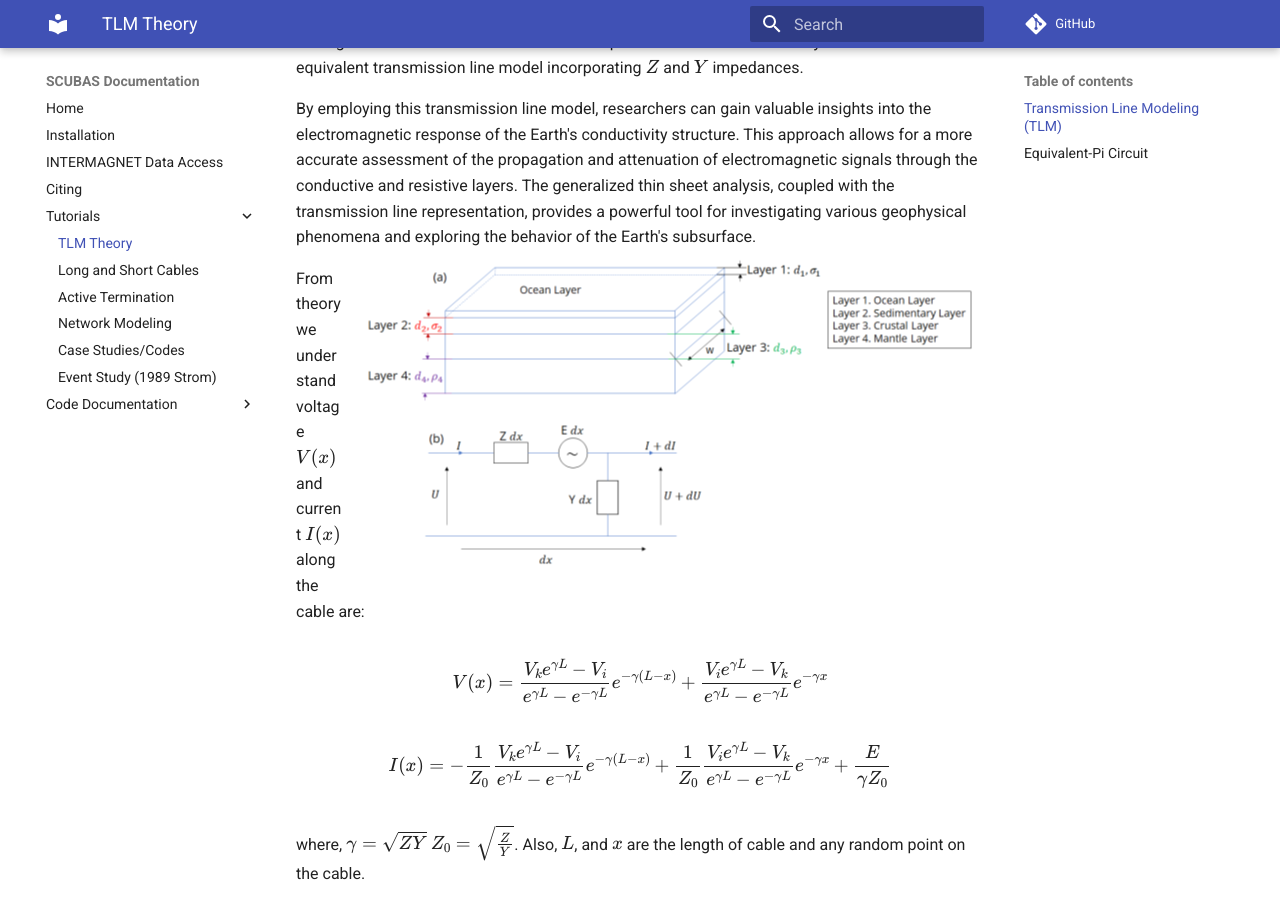
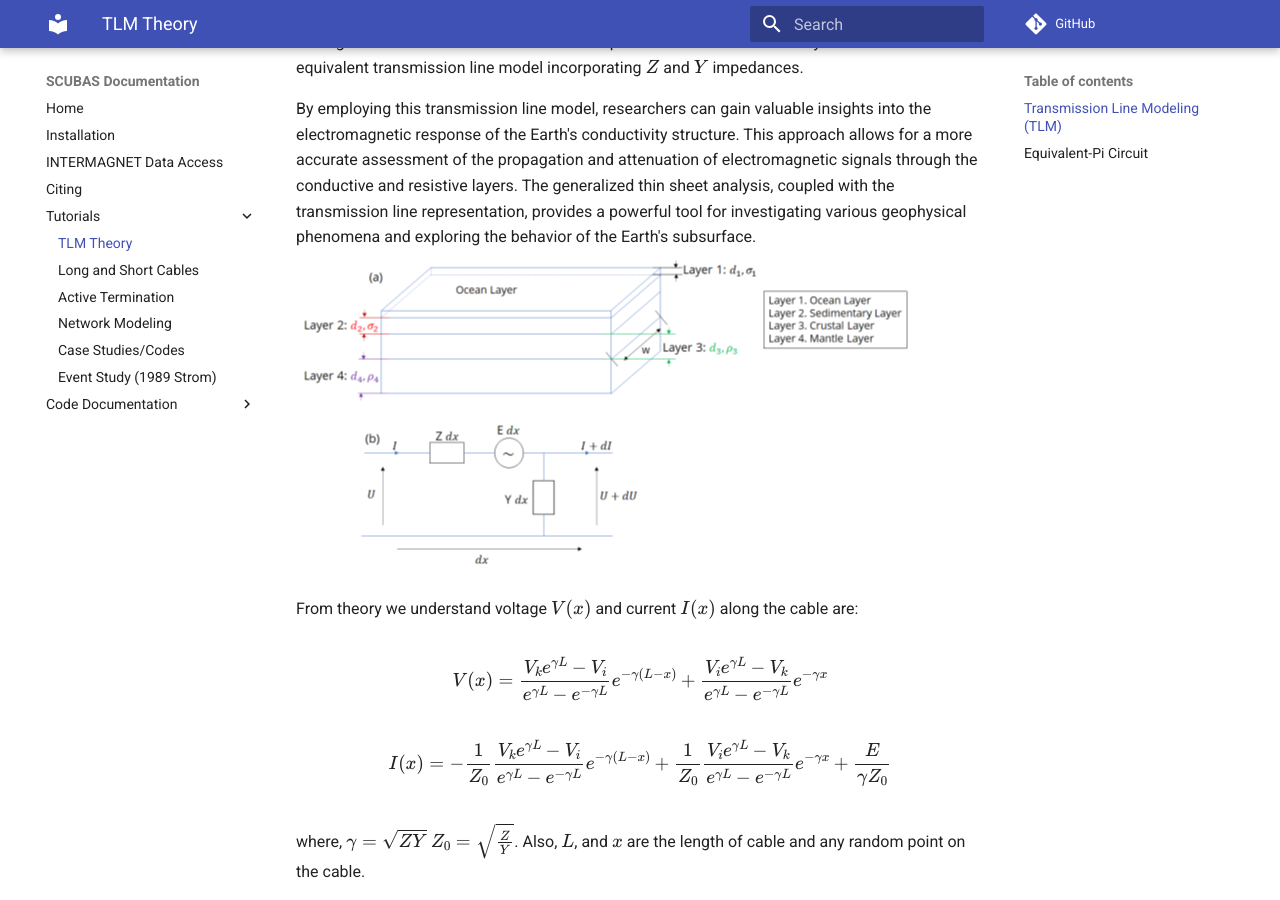
Before and after one commit to shibaji7/SCUBAS, an MkDocs documentation site: the page built from docs/tutorial/theory.md, in a window 1280 px wide and 900 px high, scrolled down 658 px. Built offline with MkDocs 1.6.1 and Material for MkDocs 9.7.7, drawn with Linux system fonts in a browser that asks for light colours; comment, search, counter and statistics services are not loaded.

Commit message:
Updated documents

```diff
--- a/docs/tutorial/theory.md
+++ b/docs/tutorial/theory.md
@@ -20,7 +20,7 @@ More recently, Wang et al. in 2023 demonstrated that the generalized thin sheet
 
 The figure below illustrates the schematic representation of the double-layer structure and its equivalent transmission line model incorporating $Z$ and $Y$ impedances.
 
-By employing this transmission line model, researchers can gain valuable insights into the electromagnetic response of the Earth's conductivity structure. This approach allows for a more accurate assessment of the propagation and attenuation of electromagnetic signals through the conductive and resistive layers. The generalized thin sheet analysis, coupled with the transmission line representation, provides a powerful tool for investigating various geophysical phenomena and exploring the behavior of the Earth's subsurface. ![Alt text](../figures/Thinsheet-Model.png){ align=right }
+By employing this transmission line model, researchers can gain valuable insights into the electromagnetic response of the Earth's conductivity structure. This approach allows for a more accurate assessment of the propagation and attenuation of electromagnetic signals through the conductive and resistive layers. The generalized thin sheet analysis, coupled with the transmission line representation, provides a powerful tool for investigating various geophysical phenomena and exploring the behavior of the Earth's subsurface. ![Alt text](../figures/Thinsheet-Model.png)
 
 From theory we understand voltage $V(x)$ and current $I(x)$ along the cable are:
 
```
